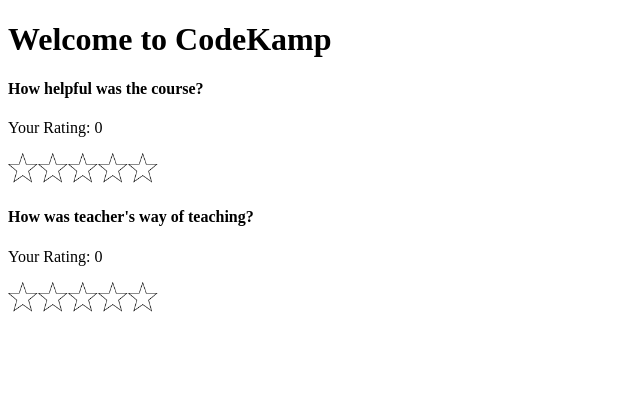
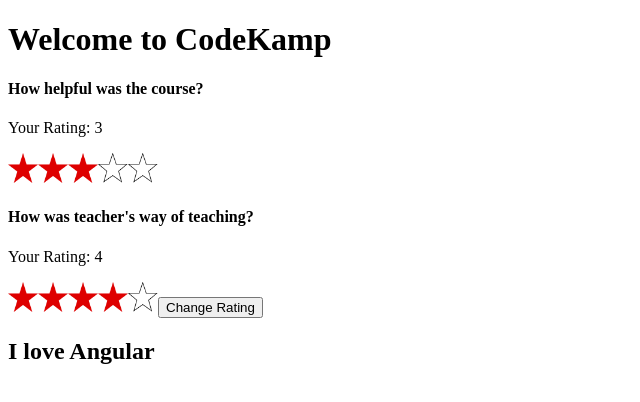
Before and after one commit to codekamp/angular-aug, an Angular app: page / in a window 1280 px wide. Shown: the top 402 px of the page, without its empty margins (0-640 px from the left). Built offline with nearby package versions, Linux system fonts and the light colour scheme.

Commit message:
Input and Output

```diff
--- a/src/app/app.component.html
+++ b/src/app/app.component.html
@@ -1,5 +1,20 @@
 <h4>How helpful was the course?</h4>
-<ck-rating (ratingChange)="saveCourseRating($event)"></ck-rating>
+
+<!--
+1. Search of a component with selector ck-rating in AppModule's declaration.
+2. Create object of component found. const rComp = new RatingComponent();
+3. rComp.rating = 'Neutral'; and so on...
+4. rComp.ngOnInit(); if component has ngOnInit
+5. Insert html of RatingComponent between opening and closing ck-rating tags.
+
+
+
+sometime later rComp.ngOnChanges()
+
+-->
+<ck-rating [rating]="courseRating" (ratingChange)="saveCourseRating($event)"></ck-rating>
 
 <h4>How was teacher's way of teaching?</h4>
-<ck-rating (ratingChange)="saveTeacherRating($event)"></ck-rating>
+<ck-rating [rating]="teacherRating" (ratingChange)="saveTeacherRating($event)"></ck-rating>
+
+<button (click)="courseRating = 5; teacherRating = 1">Change Rating</button>
--- a/src/app/app.component.ts
+++ b/src/app/app.component.ts
@@ -1,4 +1,5 @@
-import { Component } from '@angular/core';
+import {Component} from '@angular/core';
+import {RatingComponent} from './rating/rating.component';
 
 @Component({
   selector: 'ck-root',
@@ -7,6 +8,13 @@
 })
 export class AppComponent {
   title = 'AwesomeSocial';
+
+  courseRating = 3;
+  teacherRating = 4;
+
+  static hello(): RatingComponent {
+    return new RatingComponent();
+  }
 
   saveCourseRating(rating: number) {
     console.log('saveCourseRating called ', rating);
--- a/src/app/rating/rating.component.ts
+++ b/src/app/rating/rating.component.ts
@@ -1,15 +1,28 @@
-import {Component, EventEmitter, Output} from '@angular/core';
+import {Component, EventEmitter, Input, OnInit, Output} from '@angular/core';
 
 @Component({
   selector: 'ck-rating',
   templateUrl: './rating.component.html',
   styleUrls: ['./rating.component.css']
 })
-export class RatingComponent {
+export class RatingComponent implements OnInit {
 
-  rating = 0;
+// <ck-rating [rating]="4"></ck-rating>
+  @Input() rating = 0;
 
+// <ck-rating (ratingChange)="someFunction($event)"></ck-rating>
+// @Output() can only be applied on varaibles of type EventEmitter
   @Output() ratingChange = new EventEmitter<number>();
+
+  constructor() {
+    console.log('constructor RatingComponent');
+
+    console.log('In constructor rating is', this.rating);
+  }
+
+  ngOnInit() {
+    console.log('In ngOnInit rating is', this.rating);
+  }
 
   getImageUrlForStar(position: number): string {
     return position > this.rating ?
--- a/src/index.html
+++ b/src/index.html
@@ -11,5 +11,6 @@
 <body>
 <h1>Welcome to CodeKamp</h1>
   <ck-root>Loading...</ck-root>
+<h2>I love Angular</h2>
 </body>
 </html>
```
Also changed, not shown: src/app/rating/rating.component.html (+9 -0 lines).
